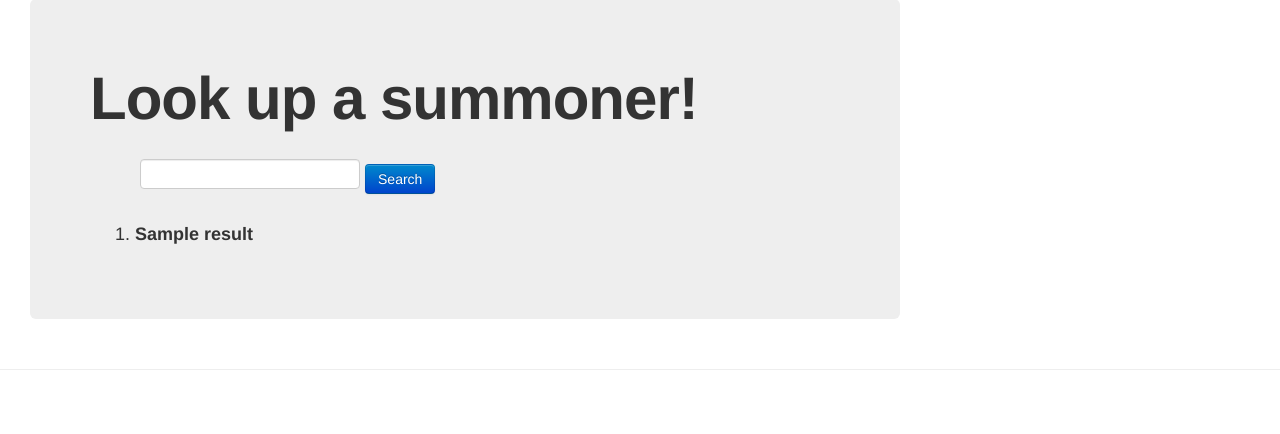
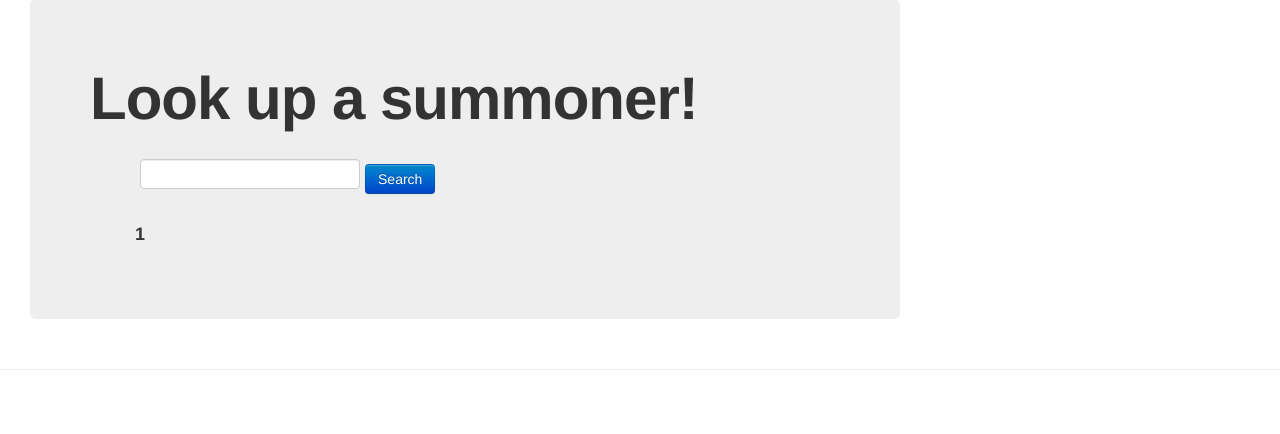
Before and after one commit to Micaiah-Chang/lol-wave, a Django app: template root/templates/wave/index.html in a window 1280 px wide. Shown: the part 123-557 px from the top of the page. Run offline with Django 3.2, Linux system fonts and the light colour scheme; the template is opened without the code that fills it: most values are stand-ins (such as "Sample title", 1, 10 or a date in 2020); some libraries are stand-ins or nearby versions.

Commit message:
Update index to print out summoner ID for person who is typed in.

```diff
--- a/root/templates/wave/index.html
+++ b/root/templates/wave/index.html
@@ -23,14 +23,10 @@
 		<br />
 	  </form>
 
-	  {% if result_list %}
+	  {% if id %}
 		<div style="clear:both;">
 		  <ol>
-			{% for result in result_list %}
-			  <li>
-				<strong>{{ result }} </strong>
-			  </li>
-		    {% endfor %}
+			<strong>{{ id }} </strong>
 		  </ol>
 		</div>
 	  {% endif %}
--- a/root/wave/views.py
+++ b/root/wave/views.py
@@ -2,6 +2,7 @@ from django.template import RequestContext
 from django.shortcuts import render_to_response
 
 from wave.riot_API import get_version, get_id
+
 
 def index(request):
     context = RequestContext(request)
@@ -11,7 +12,7 @@ def index(request):
     if request.method == 'POST':
         summoner = request.POST['query'].strip()
         result = get_id(summoner)
-        context_dict['result_list'] = result
+        context_dict['id'] = result
 
 
     return render_to_response("wave/index.html", context_dict, context)
```
